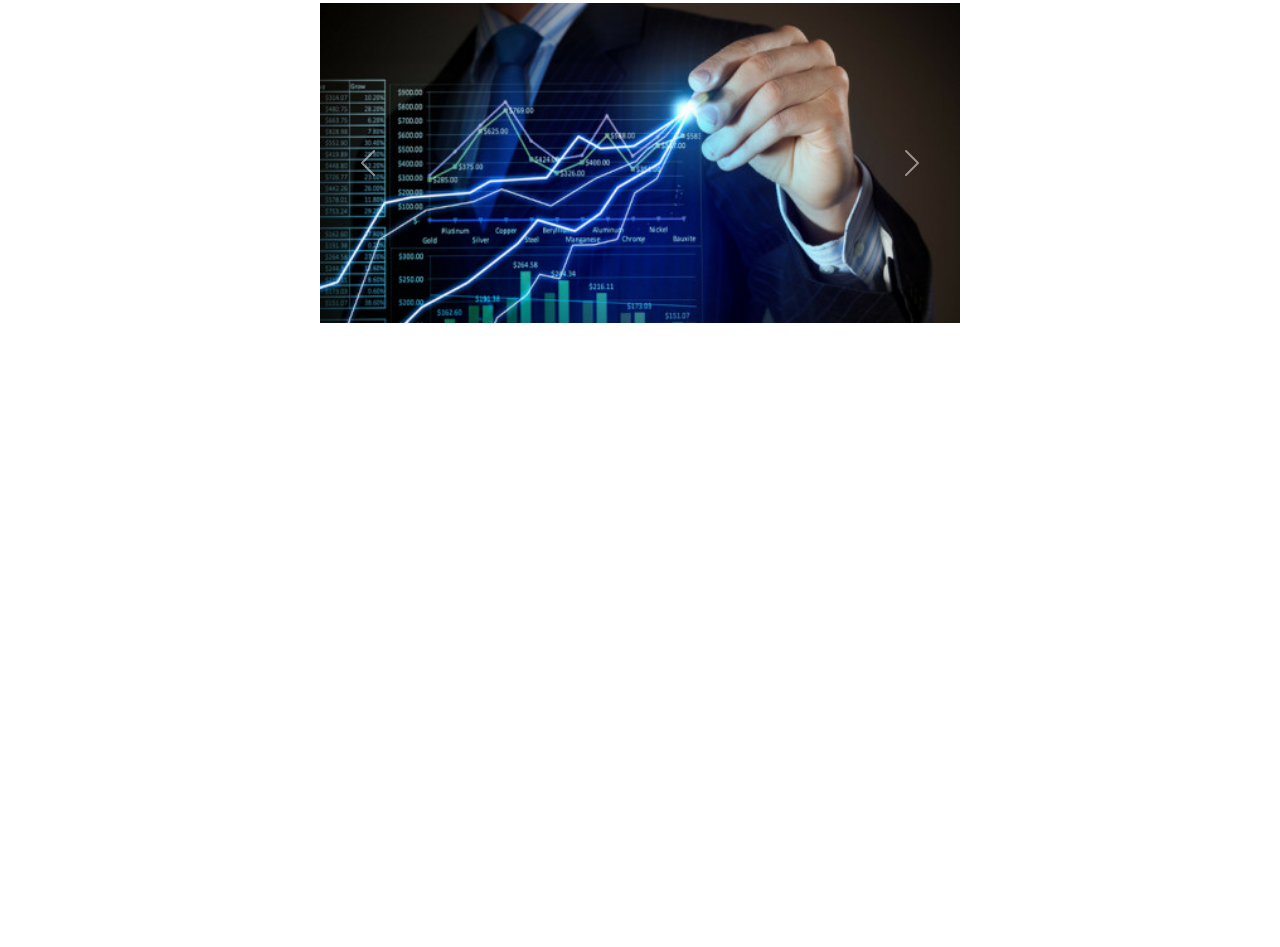
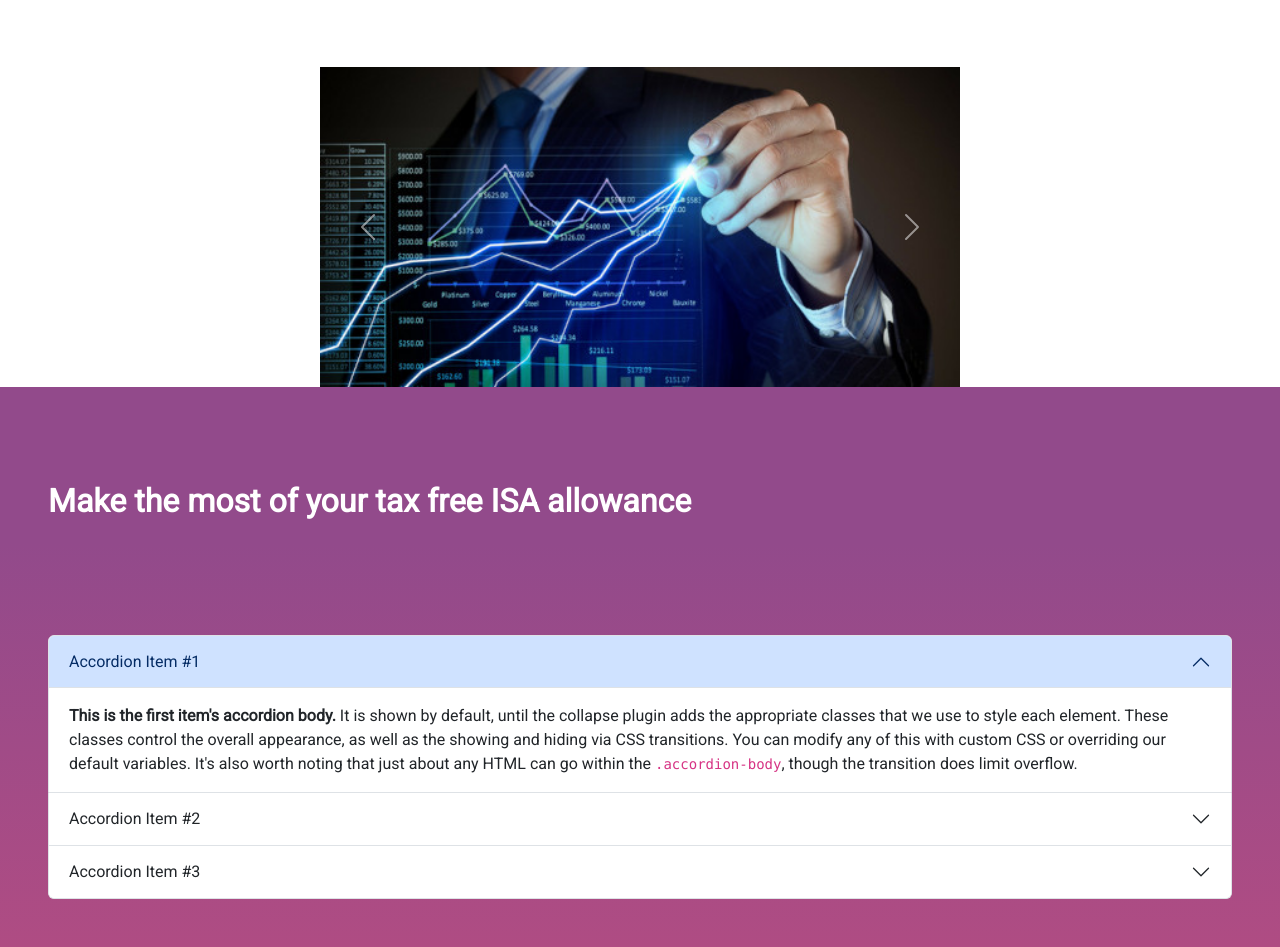
Before and after one commit to novacuri/Finanzas-rosita, a plain HTML site: page index.html in a window 1280 px wide. Shown: the part 794-1741 px from the top of the page. Before the commit the page ends 1117 px from the top, so only its background shows below. Drawn offline with nearby package versions, Linux system fonts and the light colour scheme.

Commit message:
actualizado

```diff
--- a/css/style.css
+++ b/css/style.css
@@ -15,6 +15,7 @@ body {
 .todo {
 	display: grid;
 	background: linear-gradient(#924a8b 28%, #af4c83 100%);
+	padding-bottom: 4rem;
 }
 
 .promo {
@@ -24,7 +25,7 @@ body {
 	background-position: center center;
 	overflow: hidden;
 	margin-top: 3rem;
-	/* padding-bottom: 10rem; */
+		/* padding-bottom: 10rem; */
 	align-items: center;
 
 }
@@ -95,3 +96,24 @@ body {
 	color: black;
 	/* padding-left: 20rem; */
 }
+
+/* ACORDEON */
+.aco{
+	display: grid;
+	/* grid-template-columns: repeat(auto-fit, minmax(1px, 1fr)); */
+	grid-template-rows: 100px 100px;
+	background: linear-gradient(#924a8b 28%, #af4c83 100%);
+	padding: 3rem;
+	/* align-items:normal; */
+	max-width: fit-content; /* este lo hace achicar al tamaño del boton */
+	/* align-self: auto; */
+	justify-self: auto;
+	justify-content: center;
+	align-content: center;
+	align-items: center;
+	place-content: center;
+
+}
+
+
+/* FOOOTER */
--- a/index.html
+++ b/index.html
@@ -185,6 +185,55 @@
 				<span class="visually-hidden">Next</span>
 			</button>
 		</div>
+
+<!-- ACORDEON -->
+<div class="aco">
+	<p class="promo-titulo">Make the most of your tax free ISA allowance</p>
+	<p class="promo-titulo"></p>
+
+<div class="accordion" id="accordionExample">
+	<div class="accordion-item">
+	  <h2 class="accordion-header">
+		<button class="accordion-button" type="button" data-bs-toggle="collapse" data-bs-target="#collapseOne" aria-expanded="true" aria-controls="collapseOne">
+		  Accordion Item #1
+		</button>
+	  </h2>
+	  <div id="collapseOne" class="accordion-collapse collapse show" data-bs-parent="#accordionExample">
+		<div class="accordion-body">
+		  <strong>This is the first item's accordion body.</strong> It is shown by default, until the collapse plugin adds the appropriate classes that we use to style each element. These classes control the overall appearance, as well as the showing and hiding via CSS transitions. You can modify any of this with custom CSS or overriding our default variables. It's also worth noting that just about any HTML can go within the <code>.accordion-body</code>, though the transition does limit overflow.
+		</div>
+	  </div>
+	</div>
+	<div class="accordion-item">
+	  <h2 class="accordion-header">
+		<button class="accordion-button collapsed" type="button" data-bs-toggle="collapse" data-bs-target="#collapseTwo" aria-expanded="false" aria-controls="collapseTwo">
+		  Accordion Item #2
+		</button>
+	  </h2>
+	  <div id="collapseTwo" class="accordion-collapse collapse" data-bs-parent="#accordionExample">
+		<div class="accordion-body">
+		  <strong>This is the second item's accordion body.</strong> It is hidden by default, until the collapse plugin adds the appropriate classes that we use to style each element. These classes control the overall appearance, as well as the showing and hiding via CSS transitions. You can modify any of this with custom CSS or overriding our default variables. It's also worth noting that just about any HTML can go within the <code>.accordion-body</code>, though the transition does limit overflow.
+		</div>
+	  </div>
+	</div>
+	<div class="accordion-item">
+	  <h2 class="accordion-header">
+		<button class="accordion-button collapsed" type="button" data-bs-toggle="collapse" data-bs-target="#collapseThree" aria-expanded="false" aria-controls="collapseThree">
+		  Accordion Item #3
+		</button>
+	  </h2>
+	  <div id="collapseThree" class="accordion-collapse collapse" data-bs-parent="#accordionExample">
+		<div class="accordion-body">
+		  <strong>This is the third item's accordion body.</strong> It is hidden by default, until the collapse plugin adds the appropriate classes that we use to style each element. These classes control the overall appearance, as well as the showing and hiding via CSS transitions. You can modify any of this with custom CSS or overriding our default variables. It's also worth noting that just about any HTML can go within the <code>.accordion-body</code>, though the transition does limit overflow.
+		</div>
+	  </div>
+	</div>
+  </div>
+</div>
+
+
+<!-- FOOOOTER -->
+
 		<footer>
 			<script
 				src="https://cdn.jsdelivr.net/npm/bootstrap@5.3.0-alpha2/dist/js/bootstrap.bundle.min.js"
```
